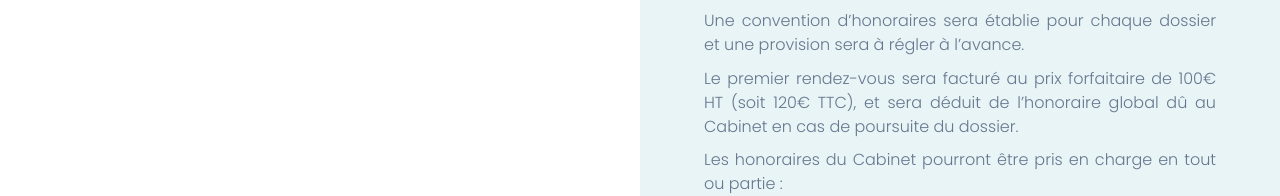
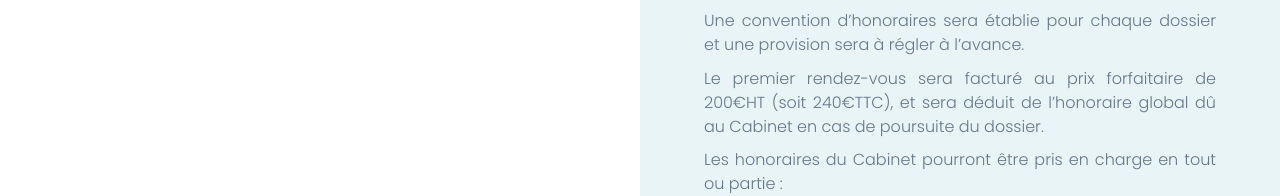
Before and after one commit to PierreScheibling/CarlesAdeleWS, a Next.js app: page /honoraires in a window 1280 px wide. Shown: the part 310-506 px from the top of the page. Built offline with nearby package versions, Linux system fonts and the light colour scheme.

Commit message:
Update photo + Honoraires + contact

```diff
--- a/pages/contact.js
+++ b/pages/contact.js
@@ -41,7 +41,7 @@ export default function Contact() {
                             <div>
                                 <h3>ADRESSE</h3>
                                 <a href="https://goo.gl/maps/wfnwW37DVYsRBKqCA" target="_blank">
-                                <p>52 rue des Remparts</p>
+                                <p>48 rue Thiac</p>
                                 <p>33000 BORDEAUX</p>
                                 </a>
                             </div>
--- a/pages/honoraires.js
+++ b/pages/honoraires.js
@@ -22,7 +22,7 @@ export default function Honoraires() {
                         <p>Selon le type de dossier, ils pourront être fixés au temps passé ou au forfait ou un honoraire de résultat pourra également être convenu.</p>
                         <p>Au prix qui sera défini, la TVA au taux de 20% sera applicable.</p>
                         <p>Une convention d’honoraires sera établie pour chaque dossier et une provision sera à régler à l’avance.</p>
-                        <p>Le premier rendez-vous sera facturé au prix forfaitaire de 100€ HT (soit 120€ TTC), et sera déduit de l’honoraire global dû au Cabinet en cas de poursuite du dossier.</p>
+                        <p>Le premier rendez-vous sera facturé au prix forfaitaire de 200€HT (soit 240€TTC), et sera déduit de l’honoraire global dû au Cabinet en cas de poursuite du dossier.</p>
                         <p>Les honoraires du Cabinet pourront être pris en charge en tout ou partie :</p>
                         <ul>
                             <li><p>par votre assurance protection juridique, si vous en avez une</p></li>
```
Also changed, not shown: public/images/Photo.jpg, public/images/PhotoOLD.jpg (added).
